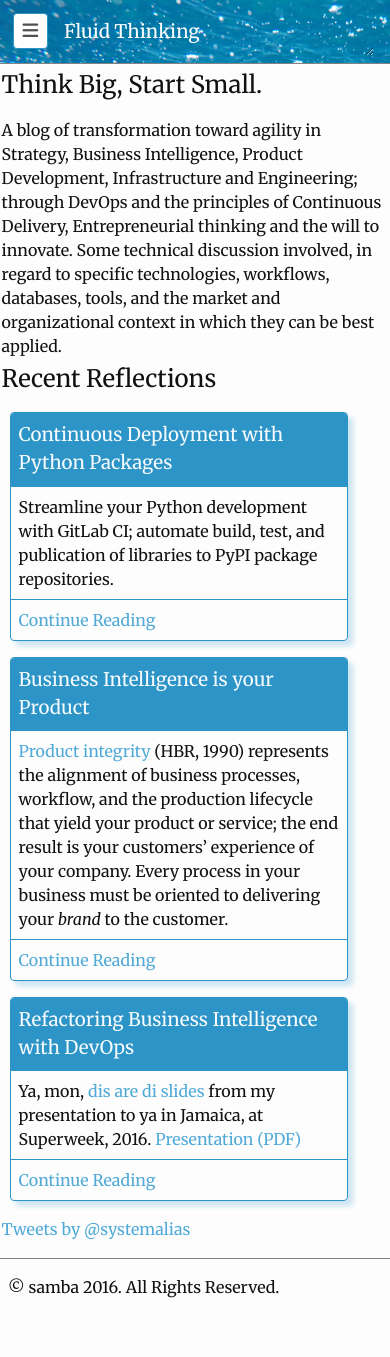
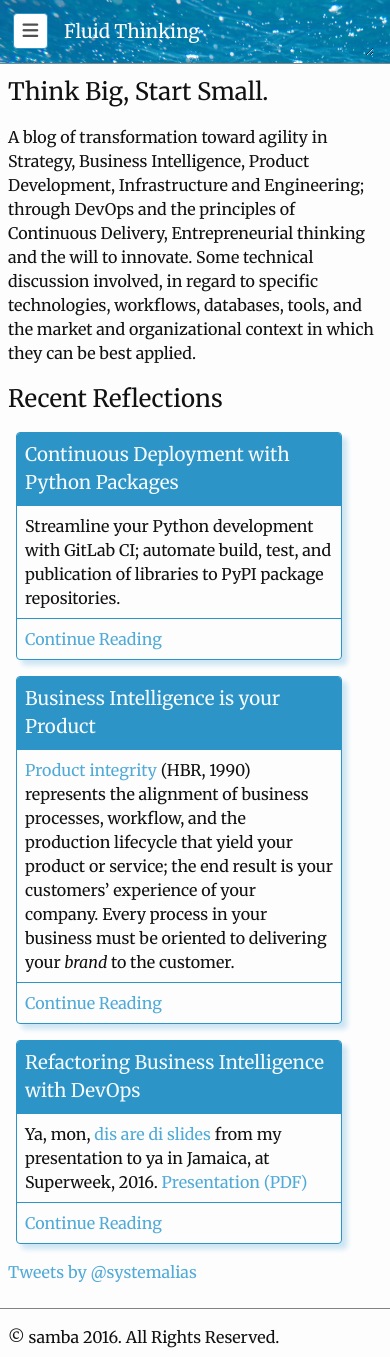
Before and after one commit to samba/samba.github.io, a Jekyll site: the page built from index.html, in a window 390 px wide. Built offline with Jekyll 4.4.1, drawn with Linux system fonts in a browser that asks for light colours; nearby versions of some CDN libraries; some web fonts are replaced; comment, search, counter and statistics services are not loaded; before the commit the page ends 1307 px from its top, so only the background shows below that.

Commit message:
Stylesheet improvements for mobile

```diff
--- a/_layouts/default.html
+++ b/_layouts/default.html
@@ -76,7 +76,7 @@
 
 
 				{% unless (page.dont_tweet and (page.dont_tweet != blank)) %}
-				<aside class='no-print inline pad'>
+				<aside class='no-print no-mobile inline pad'>
 				{% include twitter_tweetbutton.html top_offset='0.5em' %}
 				</aside>
 				{% endunless %}
--- a/_layouts/post.html
+++ b/_layouts/post.html
@@ -8,7 +8,7 @@
 {{ content }}
 <!-- end post -->
 {% unless post.hide_bottom_tweet %}
-<aside class='inline no-print'>
+<aside class='inline no-print no-mobile'>
 Let's discuss: {% include twitter_tweetbutton.html top_offset='0.5em' %}
 </aside>
 {% endunless %}
--- a/_sass/grid.scss
+++ b/_sass/grid.scss
@@ -49,6 +49,7 @@
 		[class*="col-"] {
 			flex-flow: column wrap;
 			flex: 1 1 auto;
+			@extend %clearfix;
 		}
 	}
 
--- a/_sass/tweaks.scss
+++ b/_sass/tweaks.scss
@@ -14,19 +14,28 @@
 
 }
 
-div#content {
-	padding-bottom: 1em;
-}
 
 div#content, div.meta {
 	padding-top: 0.1em;
 
 	.container {
 		@include media-query($small){
-			padding: 0.1em;
+			padding: 0.5em;
 		}
 	}
 }
+
+div#content {
+	padding-bottom: 1em;
+
+	@include media-query($on-laptop){
+		div.container, article.container {
+			padding-left: 0.5em;
+			padding-right: 0.5em;
+		}
+	}
+}
+
 
 
 div.meta {
@@ -80,10 +89,22 @@
 	width: 100%;
 }
 
+div.twitter-widget {
+	@extend %clearfix;
+}
+
 iframe.twitter-timeline {
 	min-height: 30em;
 	// min-height: 100%;
+
 }
+
+.no-mobile {
+	@include media-query($on-laptop){
+		display: none !important;
+	}
+}
+
 
 nav a i.fa {
 	position: relative;
--- a/index.html
+++ b/index.html
@@ -51,7 +51,7 @@
 
 	{% endfor %}
 </div>
-<div class='twitter col-1-3'>
+<div class='twitter-widget col-1-3'>
 {% include twitter_widget.html %}
 </div>
 </div>
```
